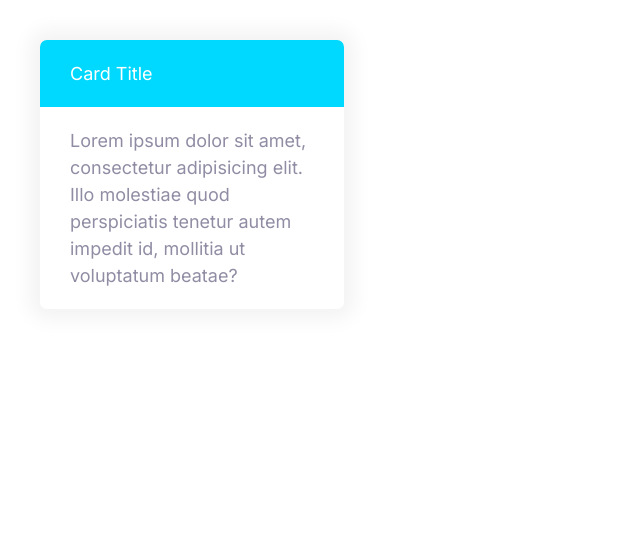
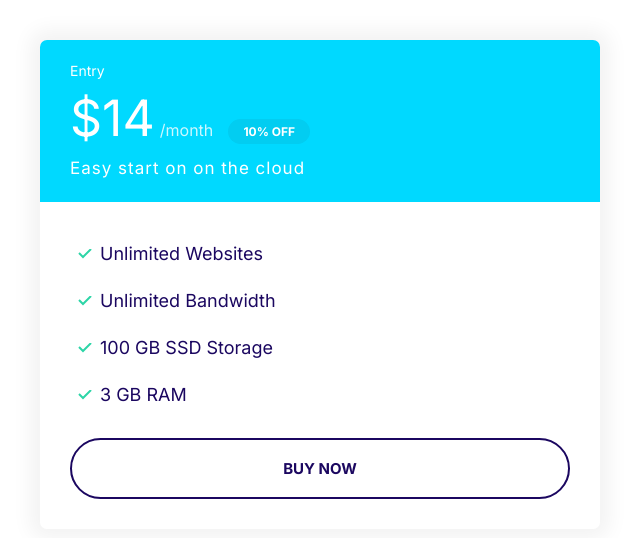
Before and after one commit to christymadilao/html-project, a plain HTML site: page index.html in a window 1280 px wide. Shown: the whole page, without its empty margins (0-640 px from the left). Drawn offline with Linux system fonts and the light colour scheme.

Commit message:
Built plan component.

```diff
--- a/css/styles.css
+++ b/css/styles.css
@@ -112,6 +112,7 @@ a {
 
 .badge--small {
   font-size: 1.6rem;
+  padding: 0.5rem 1.5rem;
 }
 
 @media screen and (min-width: 1024px) {
@@ -291,3 +292,55 @@ a {
   background: var(--color-secondary);
   color: white;
 }
+
+.card--secondary .badge--secondary {
+  background: #02cdf1;
+}
+
+/* Plans */
+.plan__name {
+  color: #fff;
+  margin: 0;
+  font-weight: 500;
+  font-size: 2.4rem;
+}
+
+.plan__price {
+  font-size: 6rem;
+}
+
+.plan__billing-cycle {
+  font-size: 2.4rem;
+  font-weight: 300;
+  opacity: 0.8;
+  margin-right: 1rem;
+}
+
+.plan__description {
+  font-size: 2rem;
+  font-weight: 300;
+  letter-spacing: 1px;
+  display: block;
+}
+
+.plan .list__item {
+  margin-bottom: 2rem;
+}
+
+@media screen and (min-width: 1024px) {
+  .plan__name {
+    font-size: 1.4rem;
+  }
+
+  .plan__price {
+    font-size: 5rem;
+  }
+
+  .plan__billing-cycle {
+    font-size: 1.6rem;
+  }
+
+  .plan__description {
+    font-size: 1.7rem;
+  }
+}
--- a/index.html
+++ b/index.html
@@ -15,13 +15,25 @@
     <link rel="stylesheet" href="css/styles.css" />
   </head>
   <body>
-    <div style="width: 30%; padding: 4rem">
-      <div class="card card--secondary">
-        <header class="card__header">Card Title</header>
-        <div class="card__body">
-          Lorem ipsum dolor sit amet, consectetur adipisicing elit. Illo
-          molestiae quod perspiciatis tenetur autem impedit id, mollitia ut
-          voluptatum beatae?
+    <div style="width: 50%; padding: 4rem">
+      <div class="plan">
+        <div class="card card--secondary">
+          <header class="card__header">
+            <h3 class="plan__name">Entry</h3>
+            <span class="plan__price">$14</span>
+            <span class="plan__billing-cycle">/month</span>
+            <span class="badge badge--secondary badge--small">10% OFF</span>
+            <span class="plan__description">Easy start on on the cloud</span>
+          </header>
+          <div class="card__body">
+            <ul class="list list--tick">
+              <li class="list__item">Unlimited Websites</li>
+              <li class="list__item">Unlimited Bandwidth</li>
+              <li class="list__item">100 GB SSD Storage</li>
+              <li class="list__item">3 GB RAM</li>
+            </ul>
+            <button class="btn btn--outline btn--block">Buy Now</button>
+          </div>
         </div>
       </div>
     </div>
```
